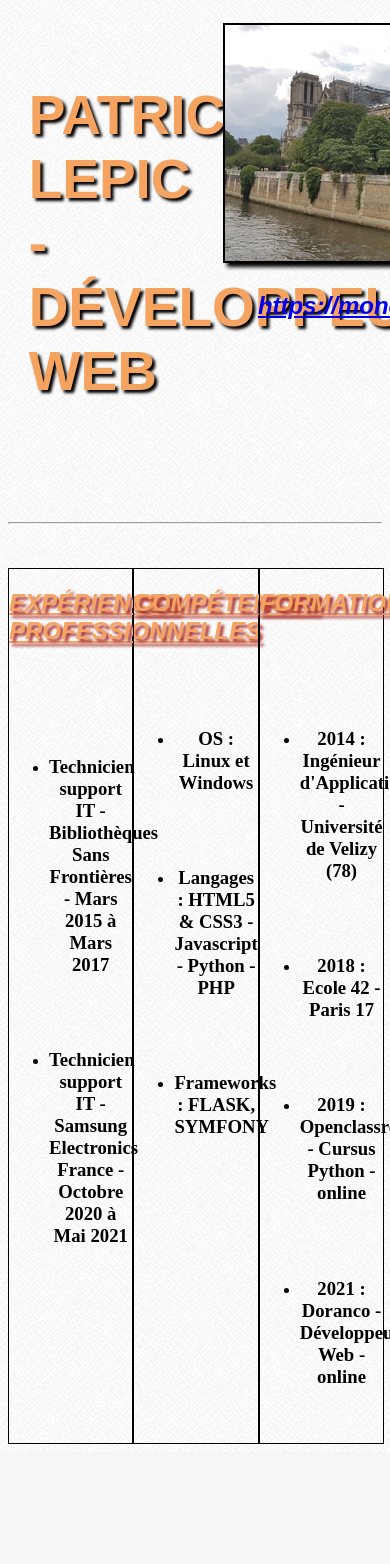
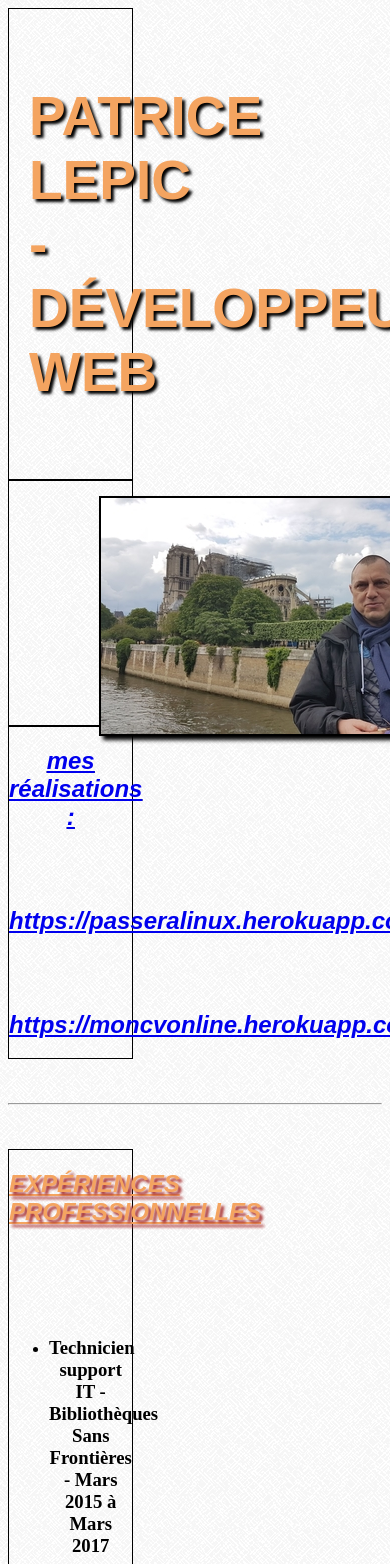
Before and after one commit to patricel2006/cv_html, a Flask app: page / in a window 390 px wide; the page is wider, and only the part inside the window is pictured. Shown: the top 1564 px of that part. Before the commit the page ends 1444 px from the top of that part, so only its background shows below. Run offline with Flask 2, Linux system fonts and the light colour scheme; some web fonts are replaced.

Commit message:
responsive line

```diff
--- a/app/static/style.css
+++ b/app/static/style.css
@@ -11,7 +11,23 @@
 
 }
 
+@media all and (max-width: 1024px){
+    #bloc_page
+    {
+        width: auto;
 
+    }
+    #titre
+    {
+        display: block;
+        flex-direction: column;
+    }
+    #conteneur
+    {
+        display: block;
+        flex-direction: column;
+    }
+}
 
 #conteneur
 {
@@ -23,12 +39,12 @@
 {
     display: flex;
     justify-content: space-around;
-    flex-direction: row;
 }
 
 .el
 {
     width: 33%;
+    border: solid black 1px;
 }
 
 .el:nth-child(3) h2
--- a/app/templates/cv.html
+++ b/app/templates/cv.html
@@ -9,7 +9,7 @@
     <title>cv html</title>
 </head>
 
-<body>
+<body id="bloc_page">
     <section id="titre">
         <section class="el">
             <h1>Patrice lepic - Développeur Web</h1>
```
